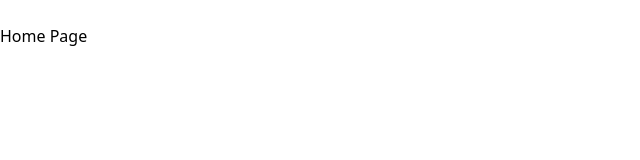
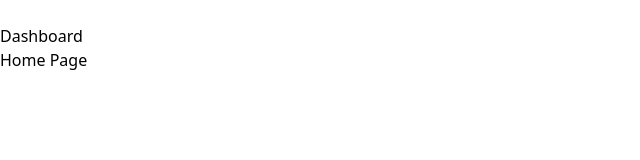
Before and after one commit to BackendExpert/tailwind-dashboard, a React (Vite) app: page /Dashboard in a window 1280 px wide. Shown: the top 160 px of the page, without its empty margins (0-640 px from the left). Built offline with nearby package versions, Linux system fonts and the light colour scheme; some icons are missing.

Commit message:
Update
Co-Authored-By: JehanKandy  <jehankandy@gmail.com>

```diff
--- a/src/Dashboard/Dashboard.tsx
+++ b/src/Dashboard/Dashboard.tsx
@@ -1,4 +1,5 @@
 import IonIcon from "@reacticons/ionicons"
+import React from "react"
 
 const Dashboard = () => {
   return (
@@ -6,6 +7,11 @@ const Dashboard = () => {
         <div className="bg-gray-800 min-h-screen w-72 text-white px-4">
             <div className="py-3 flex justify-end">
                 <IonIcon name="menu" size="large"></IonIcon>
+            </div>
+            <div className="mt-4 flex lflex-col pag-4 relative">
+                <div>
+                    Dashboard
+                </div>
             </div>
         </div>
         <div className="p-7 text-2xl font-semibold flex-1 h-screen">
```
